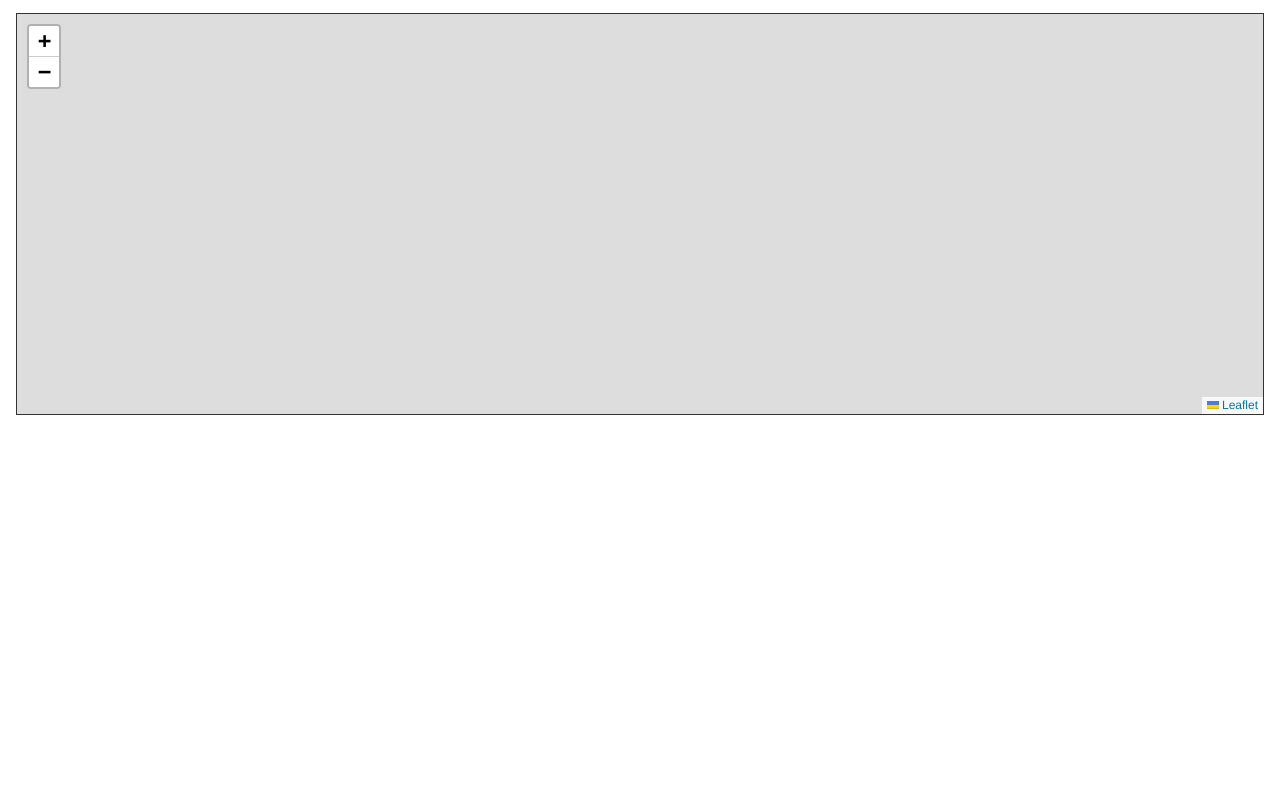
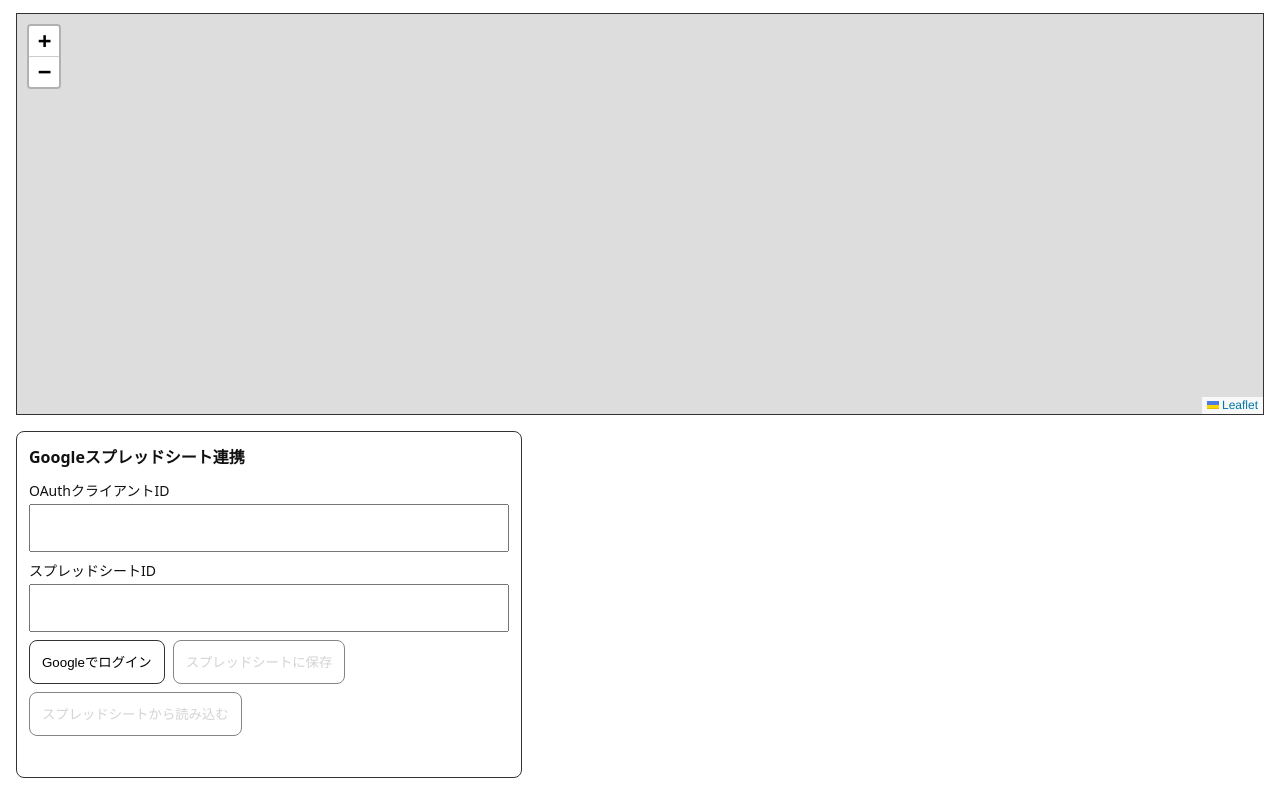
Before and after one commit to yokayoka/FieldTourMap, a website built with Vite: page admin-tool/index.html in a window 1280 px wide. Shown: the part 384-1178 px from the top of the page. Before the commit the page ends 815 px from the top, so only its background shows below. Built offline with nearby package versions, Linux system fonts and the light colour scheme.

Commit message:
Task 29: Admin Config Tool（レイヤー編集）へのGoogleスプレッドシート連携統合
- admin-tool/src/components/googleSheetsPanel.ts: OAuthクライアントID・
  スプレッドシートID入力、ログイン、保存/読み込みボタンを提供する汎用
  コンポーネント（Task 30でも再利用予定、6テスト）
- レイヤー編集ページ（admin-tool/src/main.ts）に統合。クライアントID・
  スプレッドシートIDはlocalStorageに保存し次回起動時も再利用できる
- e2e/admin-google-sheets-layers.spec.ts: GIS・Sheets API v4をスタブし、
  ログイン→保存→読み込みの往復、未入力時のエラーと既存JSONダウンロード
  機能への非影響、認可失敗時の挙動を確認（5テスト）

```diff
--- /dev/null
+++ b/admin-tool/src/components/googleSheetsPanel.ts
@@ -0,0 +1,104 @@
+export interface GoogleSheetsPanelInitial {
+  clientId: string;
+  spreadsheetId: string;
+}
+
+export interface GoogleSheetsPanelCallbacks {
+  onClientIdChange: (clientId: string) => void;
+  onSpreadsheetIdChange: (spreadsheetId: string) => void;
+  onAuthorize: () => void;
+  onSave: () => void;
+  onLoad: () => void;
+}
+
+export interface GoogleSheetsPanel {
+  root: HTMLElement;
+  setAuthorized(authorized: boolean): void;
+  setStatus(message: string, isError: boolean): void;
+}
+
+/**
+ * Admin Config Toolのレイヤー編集・ツアー編集の両ページで共用する、
+ * Googleスプレッドシート連携UI（Requirement 15）。OAuthクライアントID・
+ * スプレッドシートIDの入力、ログイン、保存/読み込みボタンを提供する。
+ * 実際のOAuth・Sheets API呼び出しは呼び出し側（各ページのmain.ts）が
+ * GoogleSheetsProjectServiceを介して行う。
+ */
+export function createGoogleSheetsPanel(
+  initial: GoogleSheetsPanelInitial,
+  callbacks: GoogleSheetsPanelCallbacks,
+): GoogleSheetsPanel {
+  const root = document.createElement("div");
+  root.className = "google-sheets-panel";
+
+  const heading = document.createElement("h2");
+  heading.textContent = "Googleスプレッドシート連携";
+  root.appendChild(heading);
+
+  const clientIdLabel = document.createElement("label");
+  clientIdLabel.className = "google-sheets-panel__field";
+  clientIdLabel.append("OAuthクライアントID");
+  const clientIdInput = document.createElement("input");
+  clientIdInput.type = "text";
+  clientIdInput.className = "google-sheets-panel__client-id";
+  clientIdInput.value = initial.clientId;
+  clientIdInput.addEventListener("input", () => callbacks.onClientIdChange(clientIdInput.value));
+  clientIdLabel.appendChild(clientIdInput);
+  root.appendChild(clientIdLabel);
+
+  const spreadsheetIdLabel = document.createElement("label");
+  spreadsheetIdLabel.className = "google-sheets-panel__field";
+  spreadsheetIdLabel.append("スプレッドシートID");
+  const spreadsheetIdInput = document.createElement("input");
+  spreadsheetIdInput.type = "text";
+  spreadsheetIdInput.className = "google-sheets-panel__spreadsheet-id";
+  spreadsheetIdInput.value = initial.spreadsheetId;
+  spreadsheetIdInput.addEventListener("input", () =>
+    callbacks.onSpreadsheetIdChange(spreadsheetIdInput.value),
+  );
+  spreadsheetIdLabel.appendChild(spreadsheetIdInput);
+  root.appendChild(spreadsheetIdLabel);
+
+  const actions = document.createElement("div");
+  actions.className = "google-sheets-panel__actions";
+
+  const authorizeButton = document.createElement("button");
+  authorizeButton.type = "button";
+  authorizeButton.className = "google-sheets-panel__authorize";
+  authorizeButton.textContent = "Googleでログイン";
+  authorizeButton.addEventListener("click", () => callbacks.onAuthorize());
+
+  const saveButton = document.createElement("button");
+  saveButton.type = "button";
+  saveButton.className = "google-sheets-panel__save";
+  saveButton.textContent = "スプレッドシートに保存";
+  saveButton.disabled = true;
+  saveButton.addEventListener("click", () => callbacks.onSave());
+
+  const loadButton = document.createElement("button");
+  loadButton.type = "button";
+  loadButton.className = "google-sheets-panel__load";
+  loadButton.textContent = "スプレッドシートから読み込む";
+  loadButton.disabled = true;
+  loadButton.addEventListener("click", () => callbacks.onLoad());
+
+  actions.append(authorizeButton, saveButton, loadButton);
+  root.appendChild(actions);
+
+  const status = document.createElement("p");
+  status.className = "google-sheets-panel__status";
+  status.setAttribute("role", "status");
+  root.appendChild(status);
+
+  return {
+    root,
+    setAuthorized(authorized: boolean) {
+      saveButton.disabled = !authorized;
+      loadButton.disabled = !authorized;
+    },
+    setStatus(message: string, isError: boolean) {
+      status.textContent = message;
+      status.classList.toggle("google-sheets-panel__status--error", isError);
+    },
+  };
+}
--- a/admin-tool/src/main.ts
+++ b/admin-tool/src/main.ts
@@ -5,9 +5,14 @@ import { AdminLayerListStore } from "./services/adminLayerListStore";
 import { createLayerListView } from "./components/layerListView";
 import { createLayerEditorForm } from "./components/layerEditorForm";
 import { createAdminNav } from "./components/adminNav";
+import { createGoogleSheetsPanel } from "./components/googleSheetsPanel";
+import { GoogleSheetsProjectService } from "./services/googleSheetsProjectService";
 import { downloadTextFile } from "../../src/utils/downloadTextFile";
 import { validateLayerDefinition } from "../../src/services/configValidator";
 import type { LayerDefinition } from "../../src/types/config";
+
+const GOOGLE_SHEETS_CLIENT_ID_KEY = "fieldtour-admin.googleSheets.clientId";
+const GOOGLE_SHEETS_SPREADSHEET_ID_KEY = "fieldtour-admin.googleSheets.spreadsheetId";
 
 const DEFAULT_CENTER: L.LatLngExpression = [35.681236, 139.767125];
 const DEFAULT_ZOOM = 12;
@@ -19,6 +24,7 @@ interface Layout {
   exportButton: HTMLButtonElement;
   loadInput: HTMLInputElement;
   statusText: HTMLElement;
+  googleSheetsSection: HTMLElement;
 }
 
 function buildLayout(root: HTMLElement): Layout {
@@ -63,17 +69,36 @@ function buildLayout(root: HTMLElement): Layout {
   mapContainer.className = "admin-preview-map";
 
   main.append(listSection, formSection, mapContainer);
-  root.append(nav, heading, toolbar, statusText, main);
 
-  return { listSection, formSection, mapContainer, exportButton, loadInput, statusText };
+  const googleSheetsSection = document.createElement("section");
+  googleSheetsSection.className = "admin-google-sheets-section";
+
+  root.append(nav, heading, toolbar, statusText, main, googleSheetsSection);
+
+  return {
+    listSection,
+    formSection,
+    mapContainer,
+    exportButton,
+    loadInput,
+    statusText,
+    googleSheetsSection,
+  };
 }
 
 async function main(): Promise<void> {
   const root = document.querySelector<HTMLDivElement>("#admin-app");
   if (!root) return;
 
-  const { listSection, formSection, mapContainer, exportButton, loadInput, statusText } =
-    buildLayout(root);
+  const {
+    listSection,
+    formSection,
+    mapContainer,
+    exportButton,
+    loadInput,
+    statusText,
+    googleSheetsSection,
+  } = buildLayout(root);
 
   const store = new AdminLayerListStore();
   const map = L.map(mapContainer).setView(DEFAULT_CENTER, DEFAULT_ZOOM);
@@ -153,6 +178,85 @@ async function main(): Promise<void> {
     })();
   });
 
+  // Googleスプレッドシート連携（Requirement 15）。OAuthクライアントID・
+  // スプレッドシートIDはブラウザのlocalStorageに保存し、次回起動時も
+  // 入力し直さずに済むようにする。認可・保存・読み込みの失敗は
+  // google-sheets-panel__status上に表示するのみで、既存のJSON
+  // ダウンロード/読み込み機能には一切影響を与えない（Requirement 15.6）。
+  const googleSheetsService = new GoogleSheetsProjectService();
+  const googleSheetsPanel = createGoogleSheetsPanel(
+    {
+      clientId: localStorage.getItem(GOOGLE_SHEETS_CLIENT_ID_KEY) ?? "",
+      spreadsheetId: localStorage.getItem(GOOGLE_SHEETS_SPREADSHEET_ID_KEY) ?? "",
+    },
+    {
+      onClientIdChange: (clientId) => localStorage.setItem(GOOGLE_SHEETS_CLIENT_ID_KEY, clientId),
+      onSpreadsheetIdChange: (spreadsheetId) =>
+        localStorage.setItem(GOOGLE_SHEETS_SPREADSHEET_ID_KEY, spreadsheetId),
+      onAuthorize: () => {
+        void (async () => {
+          const clientId = localStorage.getItem(GOOGLE_SHEETS_CLIENT_ID_KEY) ?? "";
+          if (!clientId) {
+            googleSheetsPanel.setStatus("OAuthクライアントIDを入力してください。", true);
+            return;
+          }
+          const authorized = await googleSheetsService.authorize(clientId);
+          googleSheetsPanel.setAuthorized(authorized);
+          googleSheetsPanel.setStatus(
+            authorized ? "Googleアカウントで認可されました。" : "Googleの認可に失敗しました。",
+            !authorized,
+          );
+        })();
+      },
+      onSave: () => {
+        void (async () => {
+          const spreadsheetId = localStorage.getItem(GOOGLE_SHEETS_SPREADSHEET_ID_KEY) ?? "";
+          if (!spreadsheetId) {
+            googleSheetsPanel.setStatus("スプレッドシートIDを入力してください。", true);
+            return;
+          }
+          try {
+            await googleSheetsService.saveLayers(spreadsheetId, store.list());
+            googleSheetsPanel.setStatus("スプレッドシートに保存しました。", false);
+          } catch (error) {
+            console.error("スプレッドシートへの保存に失敗しました", error);
+            googleSheetsPanel.setStatus(
+              error instanceof Error ? error.message : "スプレッドシートへの保存に失敗しました。",
+              true,
+            );
+          }
+        })();
+      },
+      onLoad: () => {
+        void (async () => {
+          const spreadsheetId = localStorage.getItem(GOOGLE_SHEETS_SPREADSHEET_ID_KEY) ?? "";
+          if (!spreadsheetId) {
+            googleSheetsPanel.setStatus("スプレッドシートIDを入力してください。", true);
+            return;
+          }
+          try {
+            const layers = await googleSheetsService.loadLayers(spreadsheetId);
+            store.load(layers);
+            listView.render(store.list());
+            googleSheetsPanel.setStatus(
+              `スプレッドシートから読み込みました（${layers.length}件）。`,
+              false,
+            );
+          } catch (error) {
+            console.error("スプレッドシートからの読み込みに失敗しました", error);
+            googleSheetsPanel.setStatus(
+              error instanceof Error
+                ? error.message
+                : "スプレッドシートからの読み込みに失敗しました。",
+              true,
+            );
+          }
+        })();
+      },
+    },
+  );
+  googleSheetsSection.appendChild(googleSheetsPanel.root);
+
   // 現在サイトに公開されているlayers.jsonを初期状態として読み込む。
   try {
     const response = await fetch(`${import.meta.env.BASE_URL}config/layers.json`);
--- a/admin-tool/src/style.css
+++ b/admin-tool/src/style.css
@@ -300,3 +300,64 @@ h1 {
 .route-editor-form__actions button {
   min-height: 44px;
 }
+
+.admin-google-sheets-section {
+  margin-top: 16px;
+}
+
+.google-sheets-panel {
+  display: flex;
+  flex-direction: column;
+  gap: 8px;
+  max-width: 480px;
+  border: 1px solid #333;
+  padding: 12px;
+  border-radius: 8px;
+}
+
+.google-sheets-panel h2 {
+  font-size: 16px;
+  margin: 0 0 4px;
+}
+
+.google-sheets-panel__field {
+  display: flex;
+  flex-direction: column;
+  font-size: 14px;
+  gap: 4px;
+}
+
+.google-sheets-panel__field input {
+  min-height: 36px;
+  padding: 4px 8px;
+  font-size: 14px;
+}
+
+.google-sheets-panel__actions {
+  display: flex;
+  flex-wrap: wrap;
+  gap: 8px;
+}
+
+.google-sheets-panel__actions button {
+  min-height: 44px;
+  padding: 8px 12px;
+  border: 1px solid #333;
+  border-radius: 8px;
+  background: #fff;
+}
+
+.google-sheets-panel__actions button:disabled {
+  opacity: 0.6;
+}
+
+.google-sheets-panel__status {
+  min-height: 1.5em;
+  color: #1a5fb4;
+  font-size: 14px;
+  margin: 0;
+}
+
+.google-sheets-panel__status--error {
+  color: #b3261e;
+}
```
Also changed, not shown: admin-tool/src/components/googleSheetsPanel.test.ts (added, +102 -0 lines), e2e/admin-google-sheets-layers.spec.ts (added, +173 -0 lines), task.md (+5 -1 lines).
